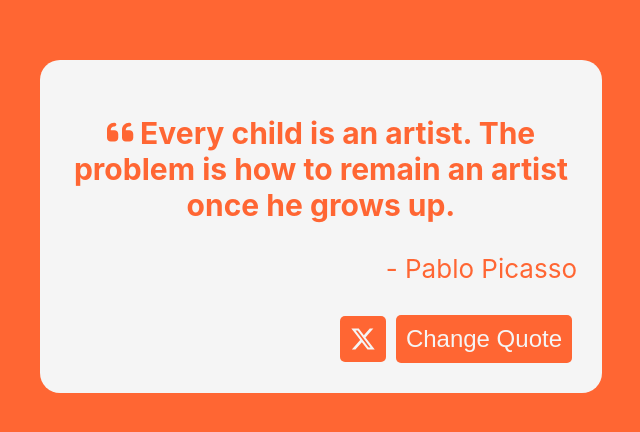
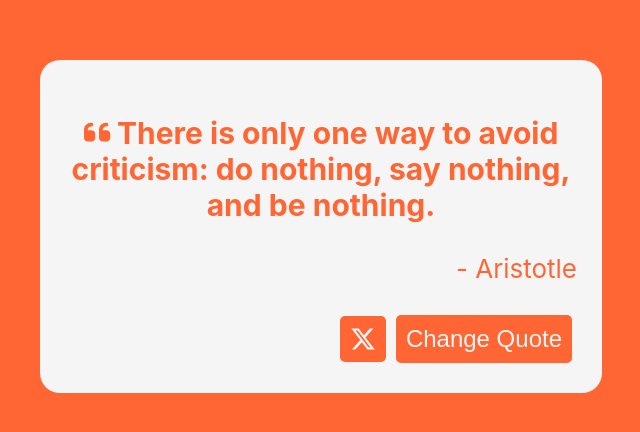
Before and after one commit to szymon-kulak/quote-machine, a React (Create React App) app: page / in a window 1280 px wide. Shown: the part 174-606 px from the top of the page, without its empty margins (319-959 px from the left). Built offline with nearby package versions, Linux system fonts and the light colour scheme; no server answers.

Commit message:
cleaned up app-code, changed the default quote to something more based

```diff
--- a/src/App.js
+++ b/src/App.js
@@ -3,14 +3,15 @@ import './App.scss';
 import Colors from './colorsArray.js';
 import { FontAwesomeIcon } from '@fortawesome/react-fontawesome';
 import { faXTwitter } from '@fortawesome/free-brands-svg-icons';
-import { faQuoteLeft } from '@fortawesome/free-solid-svg-icons'
+import { faQuoteLeft } from '@fortawesome/free-solid-svg-icons';
 
+// freeCodeCamp quotes array
 let quotesJSON = "https://gist.githubusercontent.com/camperbot/5a022b72e96c4c9585c32bf6a75f62d9/raw/e3c6895ce42069f0ee7e991229064f167fe8ccdc/quotes.json";
 
 function App() {
 
-  const [quote, setQuote] = useState("Every child is an artist. The problem is how to remain an artist once he grows up.");
-  const [author, setAuthor] = useState("Pablo Picasso");
+  const [quote, setQuote] = useState("There is only one way to avoid criticism: do nothing, say nothing, and be nothing.");
+  const [author, setAuthor] = useState("Aristotle");
   const [quotesArray, setQuotesArray] = useState(null);
   const [themeColor, setColor] = useState("#FF6633");
 
```
